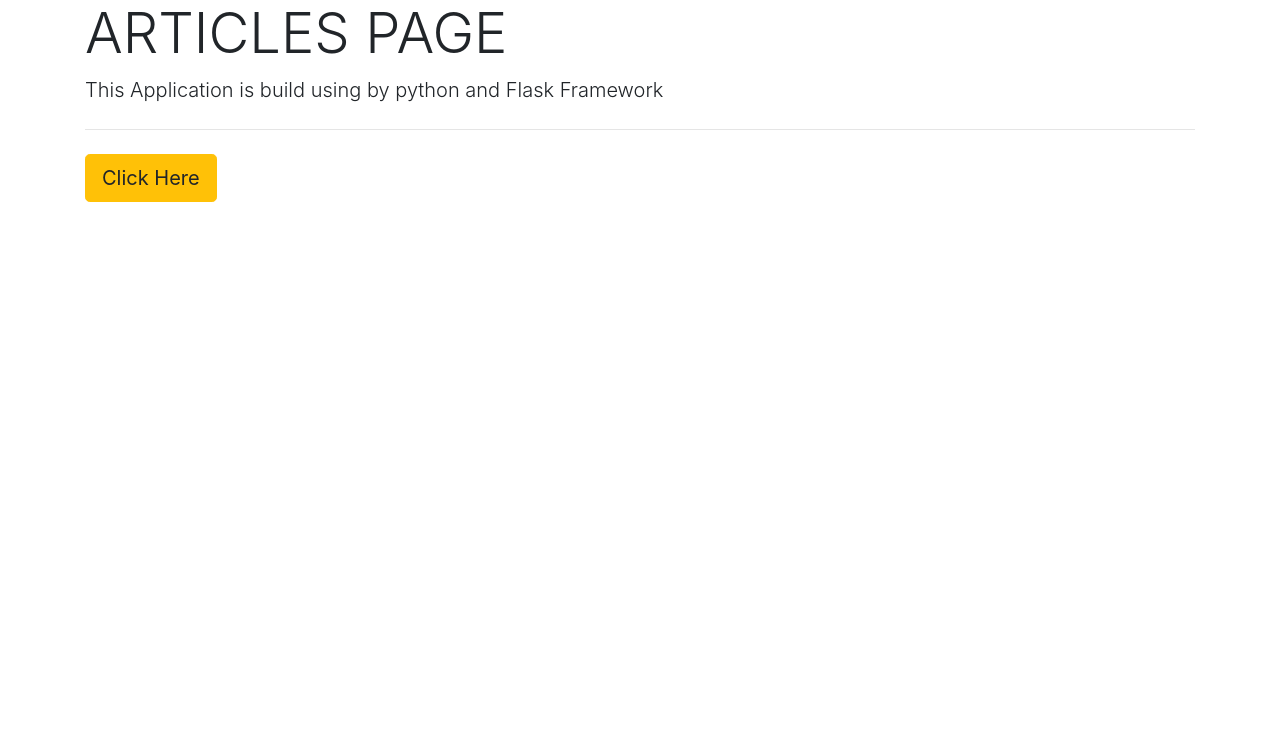
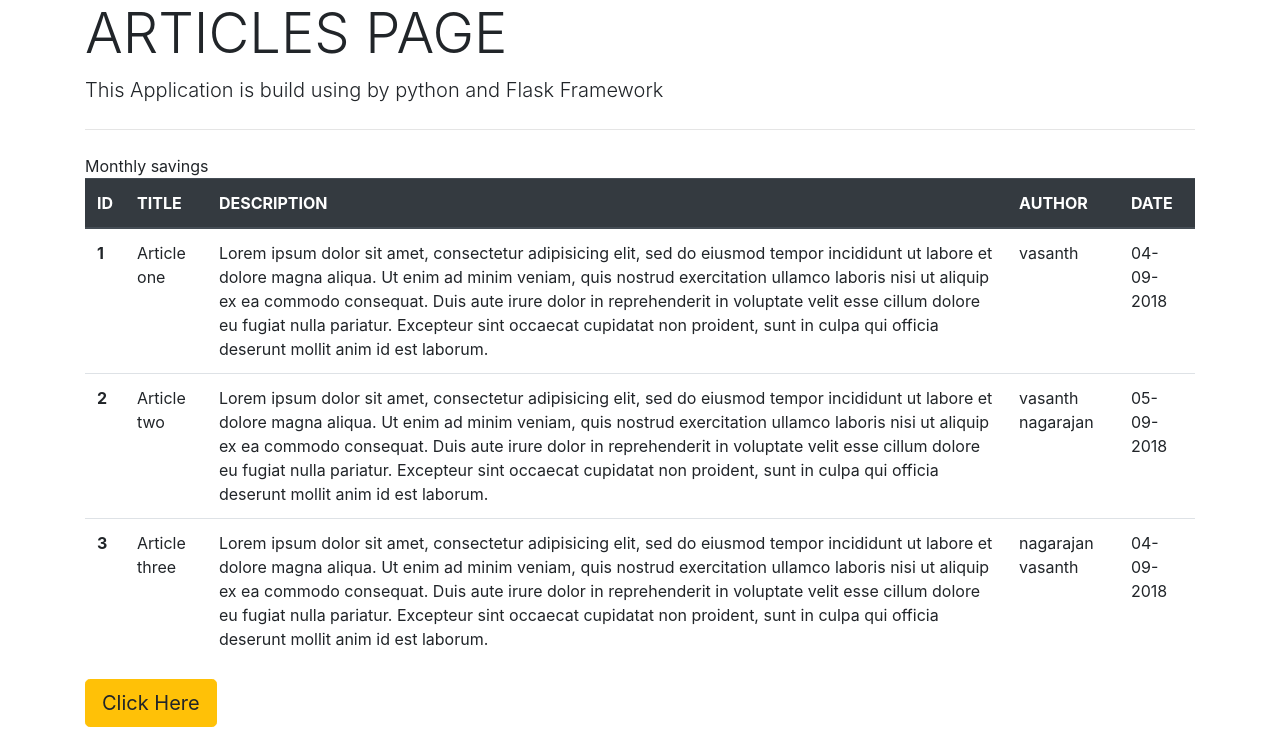
Before and after one commit to Yugi-Seong/Flask_Web, a Flask app: page /articles in a window 1280 px wide. Shown: the part 56-800 px from the top of the page. Run offline with Flask 2, Linux system fonts and the light colour scheme; some libraries are stand-ins or nearby versions.

Commit message:
html for문

```diff
--- a/app.py
+++ b/app.py
@@ -1,5 +1,5 @@
 from flask import Flask , render_template
-
+from data import Articles
 
 app = Flask(__name__) # 내장변수를 이용해 Flask 객체 생성
 
@@ -9,15 +9,17 @@ app.debug = True #오류가 생길 경우 웹페이지 상에서 띄워 줌 =>
 @app.route('/', methods =['GET']) #요청을 받았을때 라우팅 파일을 호출
 def index() : # 함수로 처리
     # return "Hello World"
-    return render_template("index.html", data = "Seong") #render_template는  html문서를 인자값으로 받아 문서를 해석하여 document type 으로 변경하여 요청한 곳으로 보내줌
+    return render_template("index.html", data = "Yugi Seong") #render_template는  html문서를 인자값으로 받아 문서를 해석하여 document type 으로 변경하여 요청한 곳으로 보내줌
 
 @app.route('/about')
 def about():
-    return render_template("about.html", hello = "Yugi Seong")
+    return render_template("about.html", data= "Yugi Seong")
 
 @app.route('/articles')
 def articles():
-    return render_template("articles.html", hello = "Yugi Seong")
+    articles = Articles ()
+    # print(articles[0]['title']) #consol 창에 나타남
+    return render_template("articles.html", articles = articles)
 
 if __name__ == '__main__' : #app.py에서 이 부분을 가장 먼저 실행함! / 서버 띄우는 곳에 적어줌
     app.run()
--- /dev/null
+++ b/data.py
@@ -0,0 +1,5 @@
+def Articles():
+    articles = [  {  'id': 1,  'title':'Article one',  'body':'Lorem ipsum dolor sit amet, consectetur adipisicing elit, sed do eiusmod tempor incididunt ut labore et dolore magna aliqua. Ut enim ad minim veniam, quis nostrud exercitation ullamco laboris nisi ut aliquip ex ea commodo consequat. Duis aute irure dolor in reprehenderit in voluptate velit esse cillum dolore eu fugiat nulla pariatur. Excepteur sint occaecat cupidatat non proident, sunt in culpa qui officia deserunt mollit anim id est laborum.',  'author':'vasanth',  'create_date':'04-09-2018',  },
+ {  'id': 2,  'title':'Article two',  'body':'Lorem ipsum dolor sit amet, consectetur adipisicing elit, sed do eiusmod tempor incididunt ut labore et dolore magna aliqua. Ut enim ad minim veniam, quis nostrud exercitation ullamco laboris nisi ut aliquip ex ea commodo consequat. Duis aute irure dolor in reprehenderit  in voluptate velit esse cillum dolore eu fugiat nulla pariatur. Excepteur sint occaecat cupidatat non proident, sunt in culpa qui officia deserunt mollit anim id est laborum.',  'author':'vasanth nagarajan',  'create_date':'05-09-2018',  },
+{  'id': 3,  'title':'Article three',  'body':'Lorem ipsum dolor sit amet, consectetur adipisicing elit, sed do eiusmod tempor incididunt ut labore et dolore magna aliqua. Ut enim ad minim veniam, quis nostrud exercitation ullamco laboris nisi ut aliquip ex ea commodo consequat. Duis aute irure dolor in reprehenderit in voluptate velit esse cillum dolore eu fugiat nulla pariatur. Excepteur sint occaecat cupidatat non proident, sunt in culpa qui officia deserunt mollit anim id est laborum.',  'author':'nagarajan vasanth',  'create_date':'04-09-2018',  } ]
+    return articles
--- a/templates/about.html
+++ b/templates/about.html
@@ -6,4 +6,7 @@
 <p class="lead">This Application is build using by python and Flask Framework</p>
 <hr class="my-4">
 <a class="btn btn-warning btn-lg" href="#" role="button">Learn more</a>
+{{data}}
+{# 주석처리 연습#}
+<h1>여기는 about page 입니다.</h1>
 {% endblock %}
--- a/templates/articles.html
+++ b/templates/articles.html
@@ -5,5 +5,36 @@
 <h1 class="display-4">ARTICLES PAGE</h1>
 <p class="lead">This Application is build using by python and Flask Framework</p>
 <hr class="my-4">
+
+
+
+
+<table class = "table" style="width:100%">
+    <thead class= "thead-dark">Monthly savings
+        <tr>
+        <th scope="col">ID</th>
+        <th scope="col">TITLE</th>
+        <th scope="col">DESCRIPTION</th>
+        <th scope="col">AUTHOR</th>
+        <th scope="col">DATE</th>
+        </tr>
+    </thead>
+
+    <tbody>
+        {% for article in articles  %}
+        <tr>
+          <th scope="col">{{article['id']}}</th>
+          <td>{{article['title']}}</td>
+          <td>{{article['body']}}</td>
+          <td>{{article['author']}}</td>
+          <td>{{article['create_date']}}</td>
+        </tr>
+        {% endfor  %}
+
+    </tbody>
+
+</table>
+
+
 <a class="btn btn-warning btn-lg" href="#" role="button">Click Here</a>
 {% endblock %}
--- a/templates/index.html
+++ b/templates/index.html
@@ -5,4 +5,6 @@
    <h1 class="display-4">Home PAGE</h1>
    <p class="lead">This Application is build using by python and Flask Framework</p>
    <hr class="my-4">
+
+   <h2>index.html</h2>
    {% endblock %}
```
